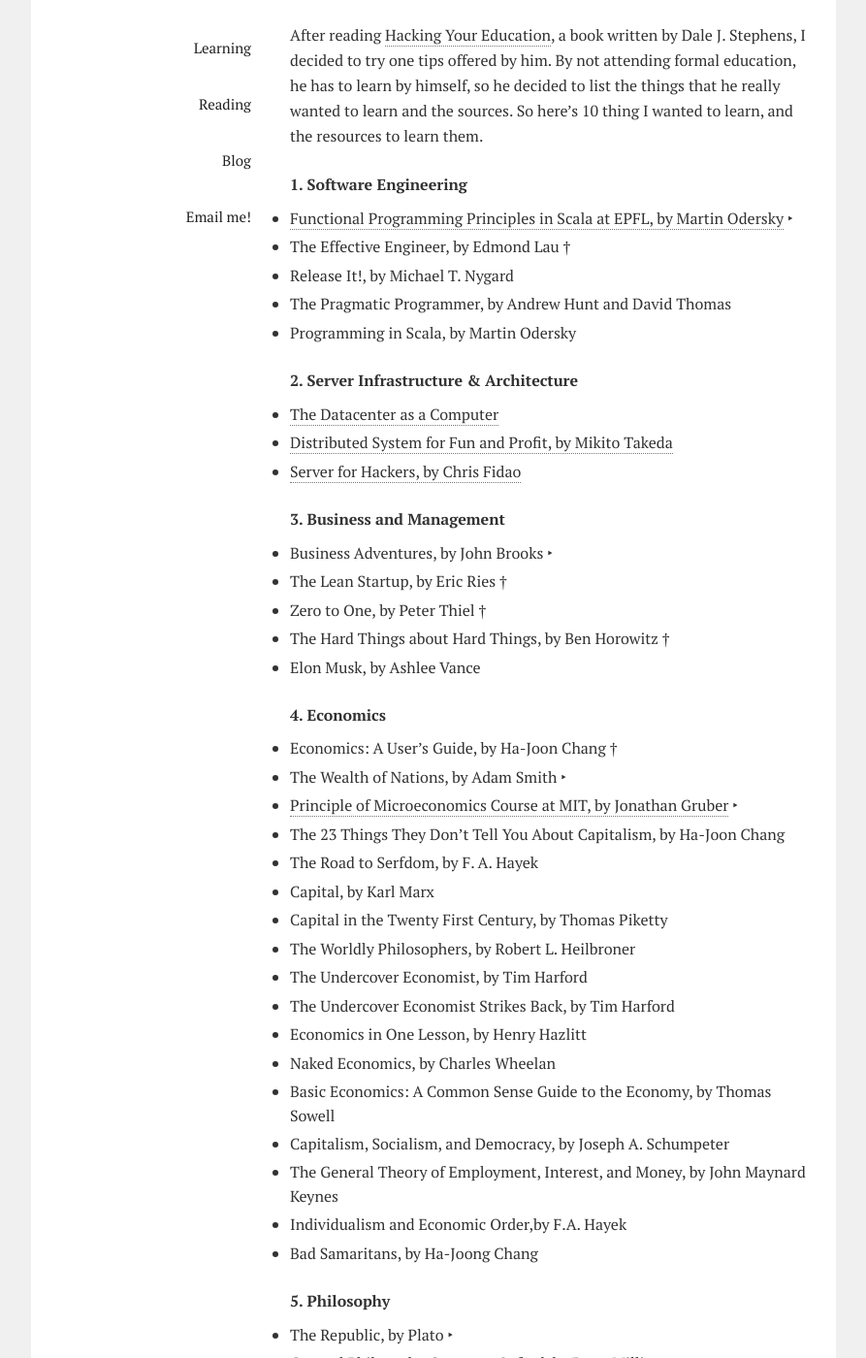
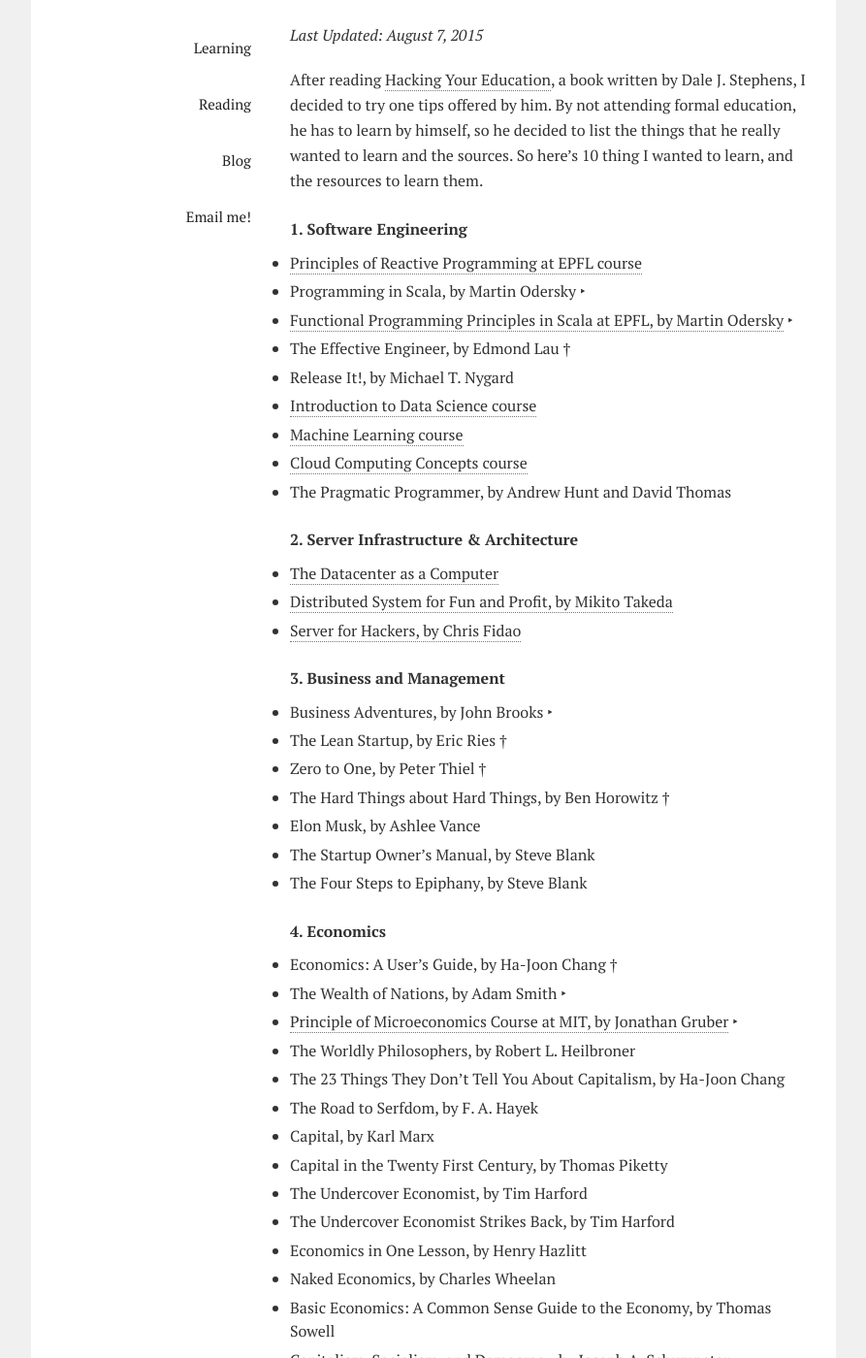
Before and after one commit to irff/irfan3, a Jekyll site: the page built from _page/learning.md, in a window 1280 px wide and 1400 px high, scrolled down 399 px. Shown: the whole window at 97% size, without its empty margins (193-1086 px from the left). Built offline with Jekyll 4.4.1, drawn with Linux system fonts in a browser that asks for light colours; some of the changed text lies outside the part shown.

Commit message:
Add some reading & learning materials

```diff
--- a/_page/learning.md
+++ b/_page/learning.md
@@ -4,14 +4,20 @@
 order: 1
 ---
 
+*Last Updated: August 7, 2015*
+
 After reading [Hacking Your Education](http://www.amazon.com/gp/product/0399159967), a book written by Dale J. Stephens, I decided to try one tips offered by him. By not attending formal education, he has to learn by himself, so he decided to list the things that he really wanted to learn and the sources. So here's 10 thing I wanted to learn, and the resources to learn them.
 
 ### 1. Software Engineering
+* [Principles of Reactive Programming at EPFL course](https://www.coursera.org/course/reactive)
+* Programming in Scala, by Martin Odersky &#8227;
 * [Functional Programming Principles in Scala at EPFL, by Martin Odersky](https://www.coursera.org/course/progfun) &#8227;
 * The Effective Engineer, by Edmond Lau &dagger;
 * Release It!, by Michael T. Nygard
+* [Introduction to Data Science course](https://www.coursera.org/course/datasci)
+* [Machine Learning course](https://www.coursera.org/learn/machine-learning/home/info)
+* [Cloud Computing Concepts course](https://class.coursera.org/cloudcomputing-001)
 * The Pragmatic Programmer, by Andrew Hunt and David Thomas
-* Programming in Scala, by Martin Odersky
 
 ### 2. Server Infrastructure & Architecture
 * [The Datacenter as a Computer](http://www.morganclaypool.com/doi/abs/10.2200/S00516ED2V01Y201306CAC024)
@@ -24,16 +30,18 @@
 * Zero to One, by Peter Thiel &dagger;
 * The Hard Things about Hard Things, by Ben Horowitz &dagger;
 * Elon Musk, by Ashlee Vance
+* The Startup Owner's Manual, by Steve Blank
+* The Four Steps to Epiphany, by Steve Blank
 
 ### 4. Economics
 * Economics: A User's Guide, by Ha-Joon Chang &dagger;
 * The Wealth of Nations, by Adam Smith &#8227;
 * [Principle of Microeconomics Course at MIT, by Jonathan Gruber](http://ocw.mit.edu/courses/economics/14-01sc-principles-of-microeconomics-fall-2011/) &#8227;
+* The Worldly Philosophers, by Robert L. Heilbroner
 * The 23 Things They Don't Tell You About Capitalism, by Ha-Joon Chang
 * The Road to Serfdom, by F. A. Hayek
 * Capital, by Karl Marx
 * Capital in the Twenty First Century, by Thomas Piketty
-* The Worldly Philosophers, by Robert L. Heilbroner
 * The Undercover Economist, by Tim Harford
 * The Undercover Economist Strikes Back, by Tim Harford
 * Economics in One Lesson, by Henry Hazlitt
@@ -70,8 +78,9 @@
 
 ### 8. Quantum Physics
 
-### 9. Education
+### 9. Education & Cognitive Science
 * Hacking Your Education, by Dale J. Stephens &dagger;
+* How We Learn, by Benedict Carey
 * Creative Schools, by Sir Ken Robinson
 * The Education of Millionnaires, by Michael Ellsberg
 * The One World Schoolhouse: Education Reimagined, by Salman Khan
--- a/blog.html
+++ b/blog.html
@@ -6,7 +6,7 @@
 <ul>
     {% for post in site.posts %}
     <li>
-        <a href="{{ post.url }}"> {{ post.date | date: "[%Y] %b %d" }} -> {{ post.title }}</a>
+        <a href="{{ post.url }}"> <span style="font-family: monospace;">{{ post.date | date: "%b %d, %Y" }} </span>{{ post.title }}</a>
     </li>
     {% endfor %}
 </ul>
```
Also changed, not shown: other parts of _page/learning.md (+1 -1 lines), _page/reading.md (+3 -1 lines), _posts/2015-04-25-gdp-internship-week-3-5.md (+0 -11 lines).
